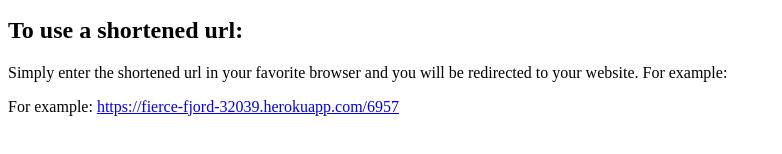
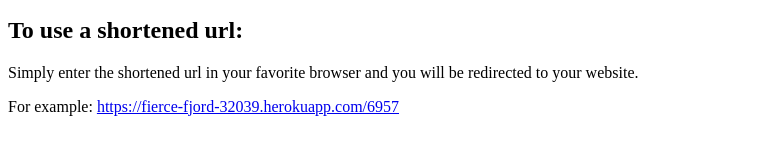
Before and after one commit to mkfisher82/url-shortener-fcc, a website: page public/landing.html in a window 1280 px wide. Shown: the part 589-743 px from the top of the page, without its empty margins (0-782 px from the left). Drawn offline with Linux system fonts and the light colour scheme.

Commit message:
Improve landing page again

```diff
--- a/public/landing.html
+++ b/public/landing.html
@@ -17,7 +17,7 @@
       <p>For example: <a href="https://fierce-fjord-32039.herokuapp.com/new/https://www.freecodecamp.org"> https://fierce-fjord-32039.herokuapp.com/new/https://www.freecodecamp.org</a></p>
       <h2>To use a shortened url:</h2>
       <p>
-        Simply enter the shortened url in your favorite browser and you will be redirected to your website. For example:
+        Simply enter the shortened url in your favorite browser and you will be redirected to your website.
       </p>
       <p>For example: <a href="https://fierce-fjord-32039.herokuapp.com/6957"> https://fierce-fjord-32039.herokuapp.com/6957</a></p>
     </section>
```
